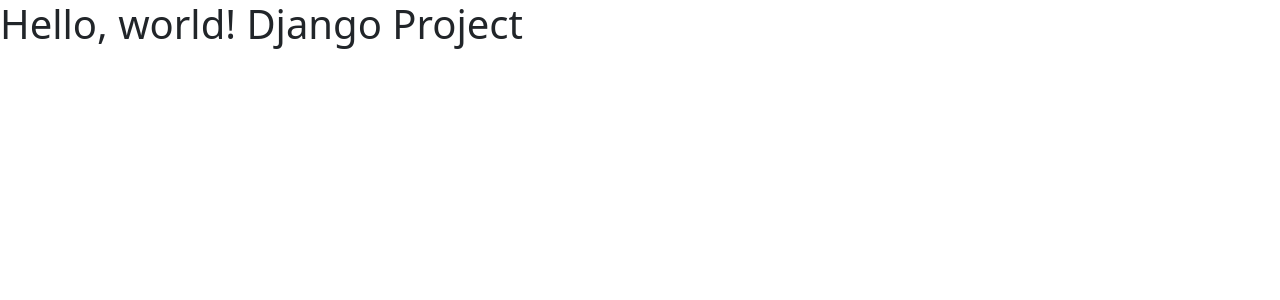
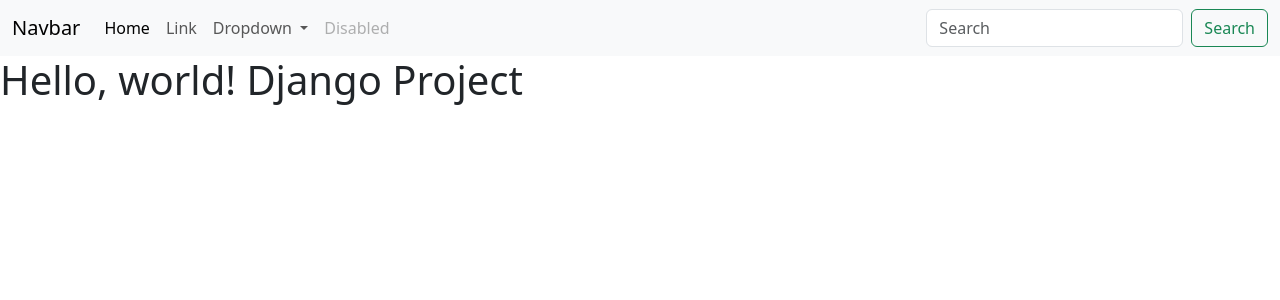
Before and after one commit to Anny27-pixel/virtualE, a Django app: page /myfirstpage in a window 1280 px wide. Shown: the top 300 px of the page. Run offline with Django 5.2, Linux system fonts and the light colour scheme.

Commit message:
navbar added

```diff
--- a/myapp/urls.py
+++ b/myapp/urls.py
@@ -6,5 +6,6 @@
 path('about',views.myfunctionabout,name="about"),
 path('add/<int:a>/<int:b>',views.add,name="add"),
 path('intro/<str:name>/<int:age>',views.intro,name="intro"),
-path('myfirstpage',views.myfirstpage,name="myfirstpage")
+path('myfirstpage',views.myfirstpage,name="myfirstpage"),
+path('mysecondpage',views.mysecondpage,name='mysecondpage')
 ]
--- a/myapp/views.py
+++ b/myapp/views.py
@@ -19,3 +19,6 @@
 
 def myfirstpage(request):
     return render(request,'index.html')
+
+def mysecondpage(request):
+    return render(request,'second.html')
--- a/templates/index.html
+++ b/templates/index.html
@@ -3,10 +3,46 @@
   <head>
     <meta charset="utf-8">
     <meta name="viewport" content="width=device-width, initial-scale=1">
-    <title>Learn Django</title>
+    <title>My first Page</title>
     <link href="https://cdn.jsdelivr.net/npm/bootstrap@5.3.3/dist/css/bootstrap.min.css" rel="stylesheet" integrity="sha384-QWTKZyjpPEjISv5WaRU9OFeRpok6YctnYmDr5pNlyT2bRjXh0JMhjY6hW+ALEwIH" crossorigin="anonymous">
   </head>
   <body>
+    <nav class="navbar navbar-expand-lg bg-body-tertiary">
+      <div class="container-fluid">
+        <a class="navbar-brand" href="#">Navbar</a>
+        <button class="navbar-toggler" type="button" data-bs-toggle="collapse" data-bs-target="#navbarSupportedContent" aria-controls="navbarSupportedContent" aria-expanded="false" aria-label="Toggle navigation">
+          <span class="navbar-toggler-icon"></span>
+        </button>
+        <div class="collapse navbar-collapse" id="navbarSupportedContent">
+          <ul class="navbar-nav me-auto mb-2 mb-lg-0">
+            <li class="nav-item">
+              <a class="nav-link active" aria-current="page" href="#">Home</a>
+            </li>
+            <li class="nav-item">
+              <a class="nav-link" href="#">Link</a>
+            </li>
+            <li class="nav-item dropdown">
+              <a class="nav-link dropdown-toggle" href="#" role="button" data-bs-toggle="dropdown" aria-expanded="false">
+                Dropdown
+              </a>
+              <ul class="dropdown-menu">
+                <li><a class="dropdown-item" href="#">Action</a></li>
+                <li><a class="dropdown-item" href="#">Another action</a></li>
+                <li><hr class="dropdown-divider"></li>
+                <li><a class="dropdown-item" href="#">Something else here</a></li>
+              </ul>
+            </li>
+            <li class="nav-item">
+              <a class="nav-link disabled" aria-disabled="true">Disabled</a>
+            </li>
+          </ul>
+          <form class="d-flex" role="search">
+            <input class="form-control me-2" type="search" placeholder="Search" aria-label="Search">
+            <button class="btn btn-outline-success" type="submit">Search</button>
+          </form>
+        </div>
+      </div>
+    </nav>
     <h1>Hello, world! Django Project</h1>
     <script src="https://cdn.jsdelivr.net/npm/bootstrap@5.3.3/dist/js/bootstrap.bundle.min.js" integrity="sha384-YvpcrYf0tY3lHB60NNkmXc5s9fDVZLESaAA55NDzOxhy9GkcIdslK1eN7N6jIeHz" crossorigin="anonymous"></script>
     <script src="https://cdn.jsdelivr.net/npm/@popperjs/core@2.11.8/dist/umd/popper.min.js" integrity="sha384-I7E8VVD/ismYTF4hNIPjVp/Zjvgyol6VFvRkX/vR+Vc4jQkC+hVqc2pM8ODewa9r" crossorigin="anonymous"></script>
```
Also changed, not shown: templates/second.html (added).
